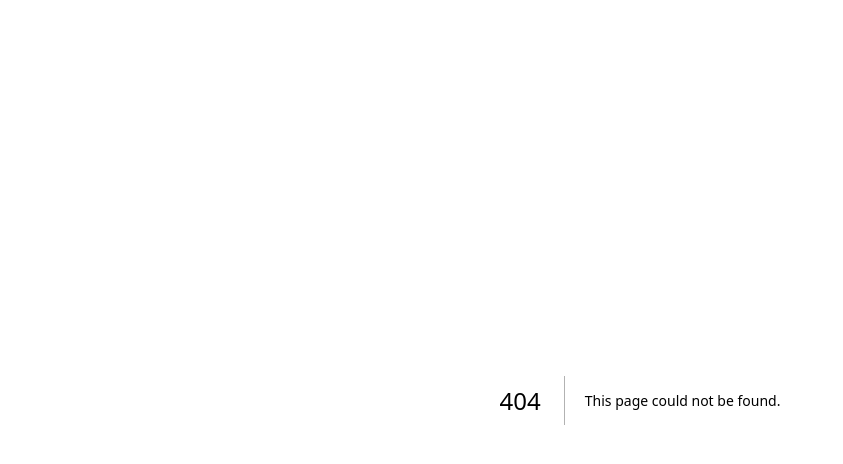
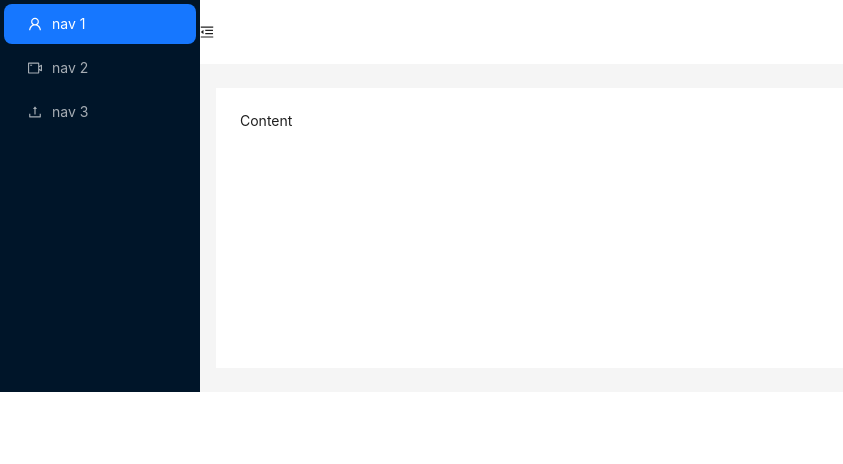
Before and after one commit to yy865486385/nextjs-3gx9q6, a Next.js app: page /layout in a window 1280 px wide. Before the commit this address had no page. Shown: the top 464 px of the page, without its empty margins (0-843 px from the left). Built offline with nearby package versions, Linux system fonts and the light colour scheme.

Commit message:
1 file modified, 1 added

```diff
--- /dev/null
+++ b/pages/layout/index.js
@@ -0,0 +1,73 @@
+import {
+  MenuFoldOutlined,
+  MenuUnfoldOutlined,
+  UploadOutlined,
+  UserOutlined,
+  VideoCameraOutlined,
+} from '@ant-design/icons';
+import { Layout, Menu, theme } from 'antd';
+import React, { useState } from 'react';
+const { Header, Sider, Content } = Layout;
+
+const App = () => {
+  const [collapsed, setCollapsed] = useState(false);
+  const {
+    token: { colorBgContainer },
+  } = theme.useToken();
+  return (
+    <Layout>
+      <Sider trigger={null} collapsible collapsed={collapsed}>
+        <div className="logo" />
+        <Menu
+          theme="dark"
+          mode="inline"
+          defaultSelectedKeys={['1']}
+          items={[
+            {
+              key: '1',
+              icon: <UserOutlined />,
+              label: 'nav 1',
+            },
+            {
+              key: '2',
+              icon: <VideoCameraOutlined />,
+              label: 'nav 2',
+            },
+            {
+              key: '3',
+              icon: <UploadOutlined />,
+              label: 'nav 3',
+            },
+          ]}
+        />
+      </Sider>
+      <Layout className="site-layout">
+        <Header
+          style={{
+            padding: 0,
+            background: colorBgContainer,
+          }}
+        >
+          {React.createElement(
+            collapsed ? MenuUnfoldOutlined : MenuFoldOutlined,
+            {
+              className: 'trigger',
+              onClick: () => setCollapsed(!collapsed),
+            }
+          )}
+        </Header>
+        <Content
+          style={{
+            margin: '24px 16px',
+            padding: 24,
+            minHeight: 280,
+            background: colorBgContainer,
+          }}
+        >
+          Content
+        </Content>
+      </Layout>
+    </Layout>
+  );
+};
+export default App;
--- a/styles/globals.css
+++ b/styles/globals.css
@@ -14,3 +14,23 @@ a {
 * {
   box-sizing: border-box;
 }
+
+/* layout start */
+#components-layout-demo-custom-trigger .trigger {
+  padding: 0 24px;
+  font-size: 18px;
+  line-height: 64px;
+  cursor: pointer;
+  transition: color 0.3s;
+}
+
+#components-layout-demo-custom-trigger .trigger:hover {
+  color: #1890ff;
+}
+
+#components-layout-demo-custom-trigger .logo {
+  height: 32px;
+  margin: 16px;
+  background: rgba(255, 255, 255, 0.3);
+}
+/* layout end */
```
